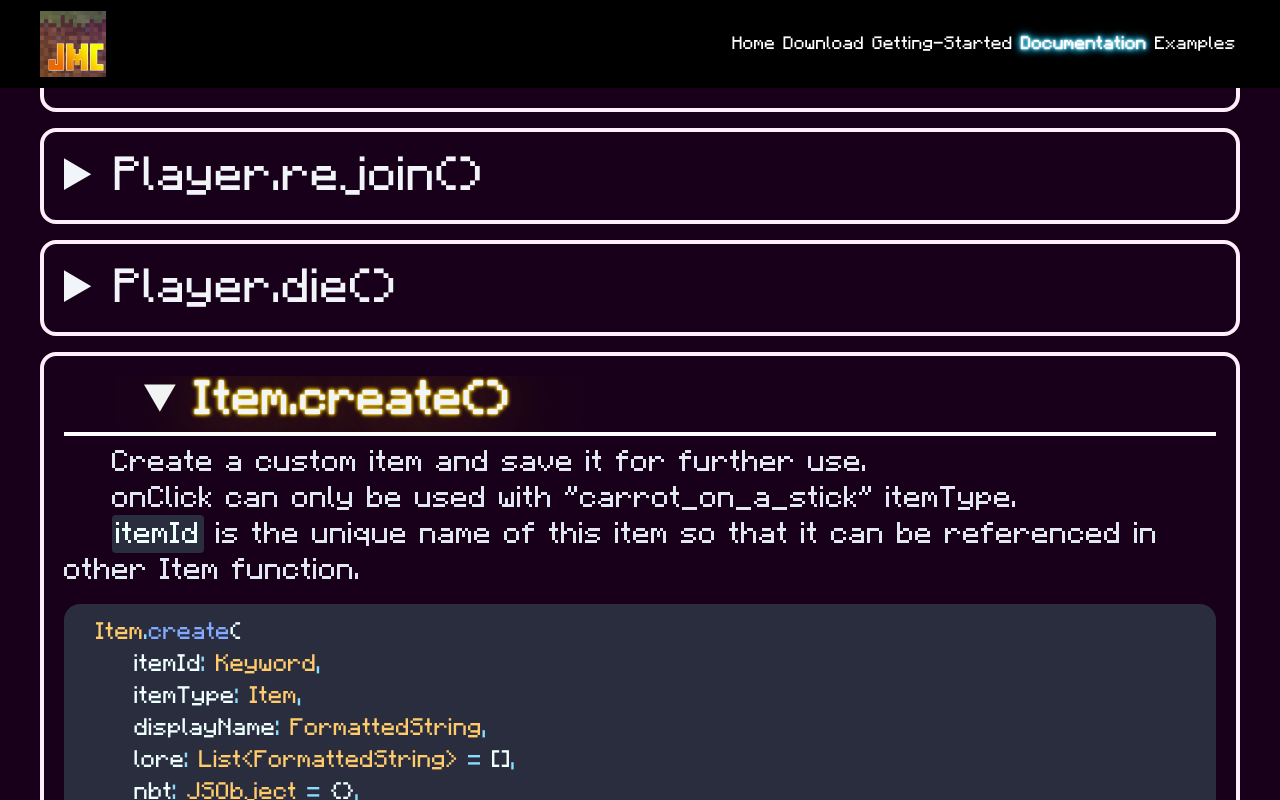
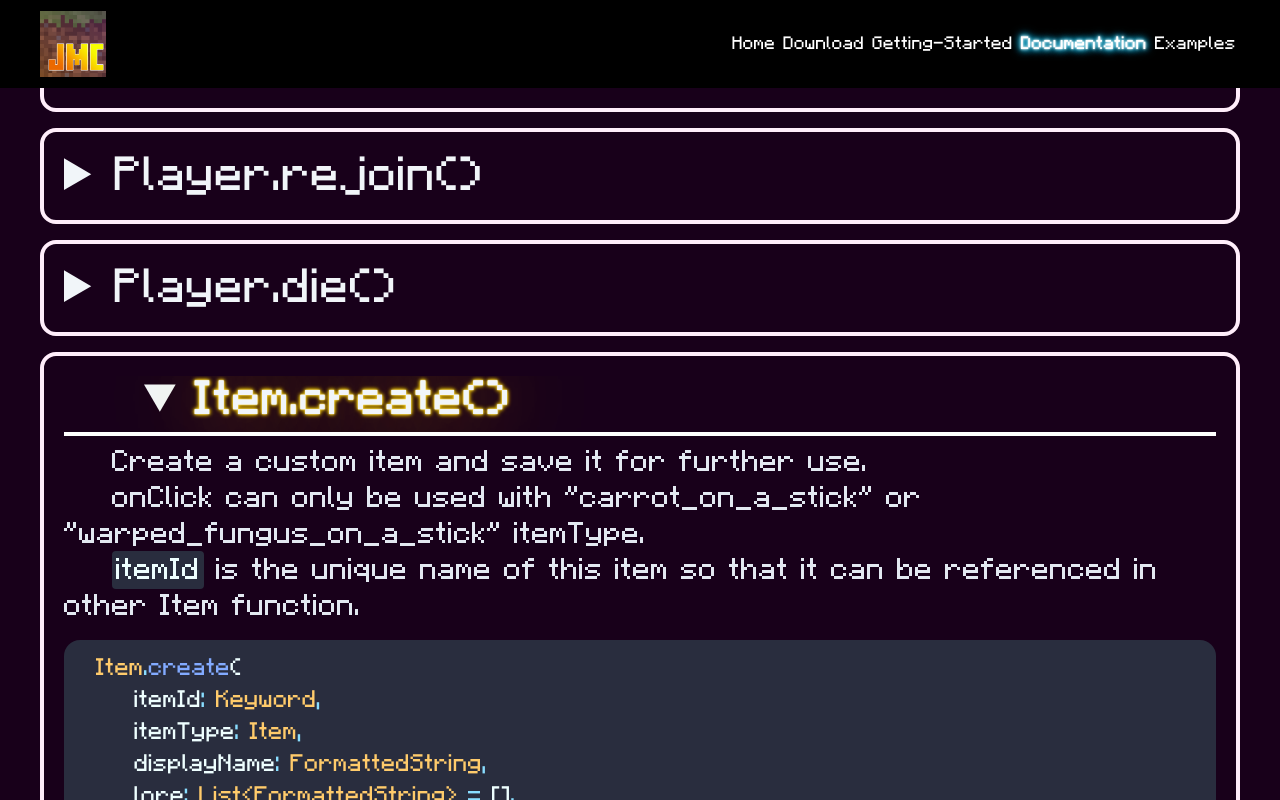
Before and after one commit to WingedSeal/jmc, a React (Create React App) app: page /documentation/built-in-function in a window 1280 px wide. Both pictures are taken after a click on the heading "Item.create()". Shown: the part 536-1336 px from the top of the page. Built offline with nearby package versions, Linux system fonts and the light colour scheme.

Commit message:
Minor change

```diff
--- a/src/pages/BuiltInFunction/Features.tsx
+++ b/src/pages/BuiltInFunction/Features.tsx
@@ -82,9 +82,12 @@ const BuildinFeatures = [
             ]}
         />
     </Feature>,
-    <Feature id="item_create" summary="Item.create()" keywords="new">
+    <Feature id="item_create" summary="Item.create()" keywords="new rightclick">
         <p>Create a custom item and save it for further use.</p>
-        <p>onClick can only be used with "carrot_on_a_stick" itemType.</p>
+        <p>
+            onClick can only be used with "carrot_on_a_stick" or
+            "warped_fungus_on_a_stick" itemType.
+        </p>
         <p>
             <code>itemId</code> is the unique name of this item so that it can
             be referenced in other Item function.
```
